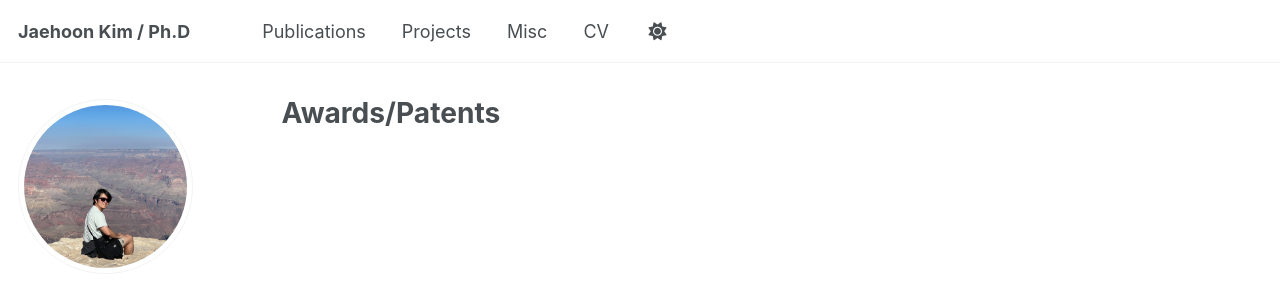
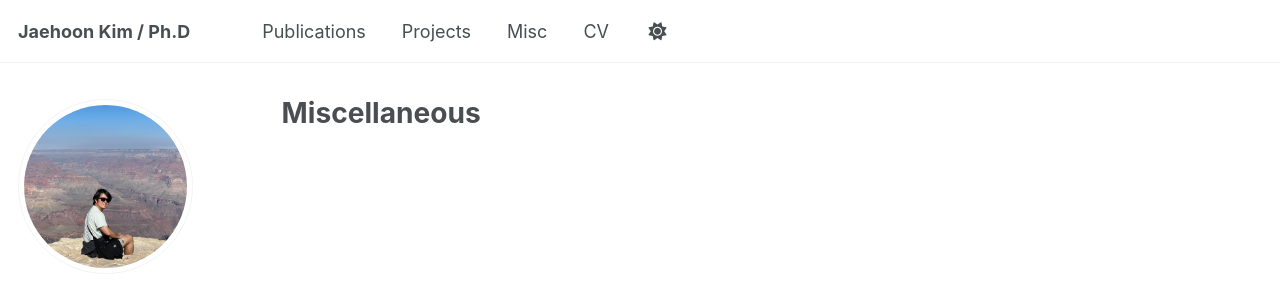
Before and after one commit to deepneuralnetworks/deepneuralnetworks.github.io, a Jekyll site: the page built from _pages/etc.html, in a window 1280 px wide. Shown: the top 285 px of the page. Built offline with Jekyll 4.4.1, drawn with Linux system fonts in a browser that asks for light colours; some web fonts are replaced; a script that is not in the unit is left out.

Commit message:
Update etc.html

```diff
--- a/_pages/etc.html
+++ b/_pages/etc.html
@@ -1,6 +1,6 @@
 ---
 layout: archive
-title: "Awards/Patents"
+title: "Miscellaneous"
 permalink: /etc/
 author_profile: true
 ---
```
